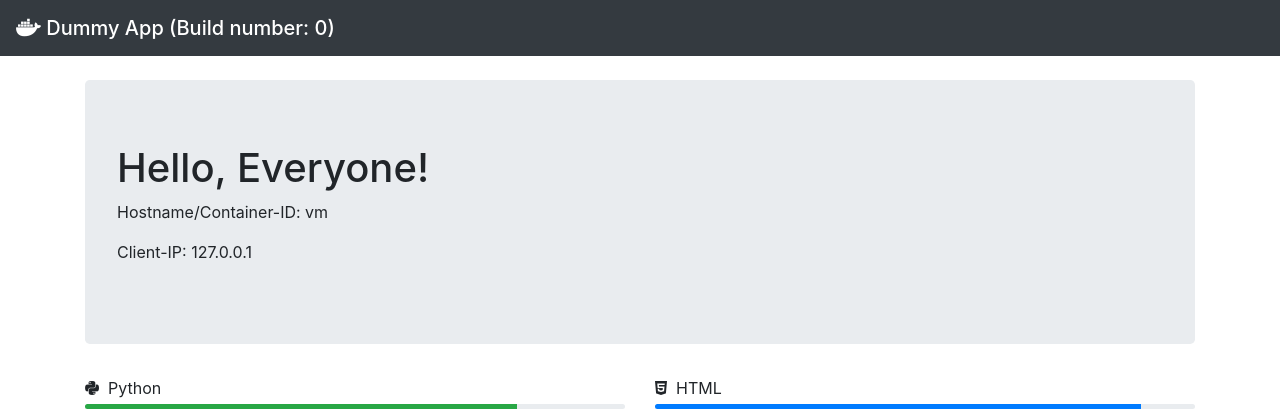
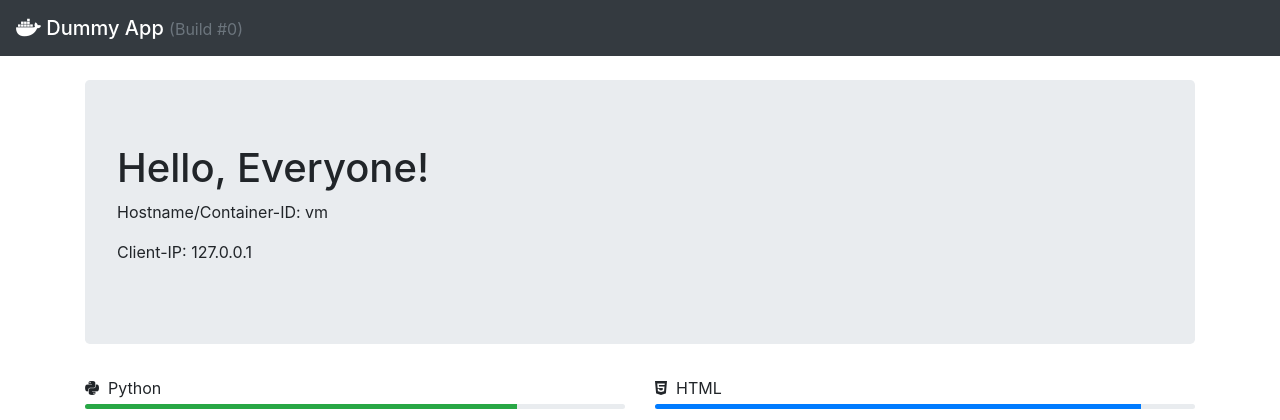
Before and after one commit to matthiashinrichs/dockertest, a Flask app: page / in a window 1280 px wide. Shown: the top 420 px of the page. Run offline with Flask 2, Linux system fonts and the light colour scheme; some libraries are stand-ins or nearby versions.

Commit message:
some fancy styling

```diff
--- a/app/templates/index.html
+++ b/app/templates/index.html
@@ -13,7 +13,9 @@
 
 <body>
 <nav class="navbar fixed-top navbar-dark bg-dark">
-    <span class="navbar-brand mb-0 h1"><i class="fab fa-docker"></i>  Dummy App (Build number: {{ data.build_number }})</span>
+    <span class="navbar-brand mb-0 h1">
+        <i class="fab fa-docker"></i>  Dummy App <small class="text-muted">(Build #{{ data.build_number }})</small>
+    </span>
 </nav>
 
 <div class="container">
```
